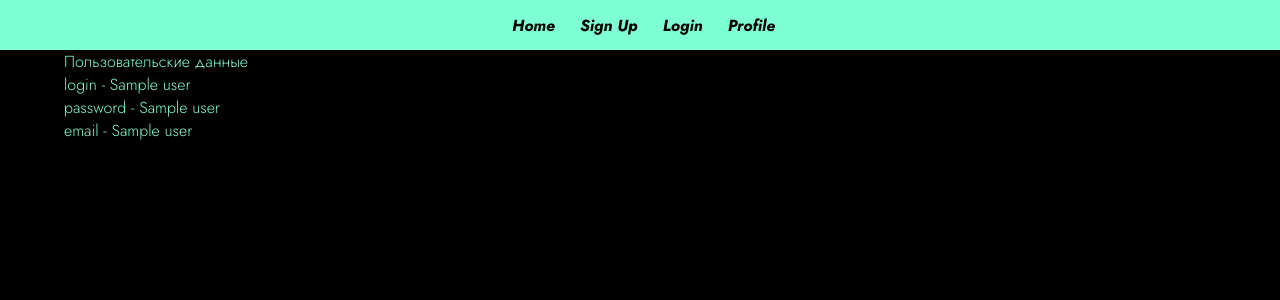
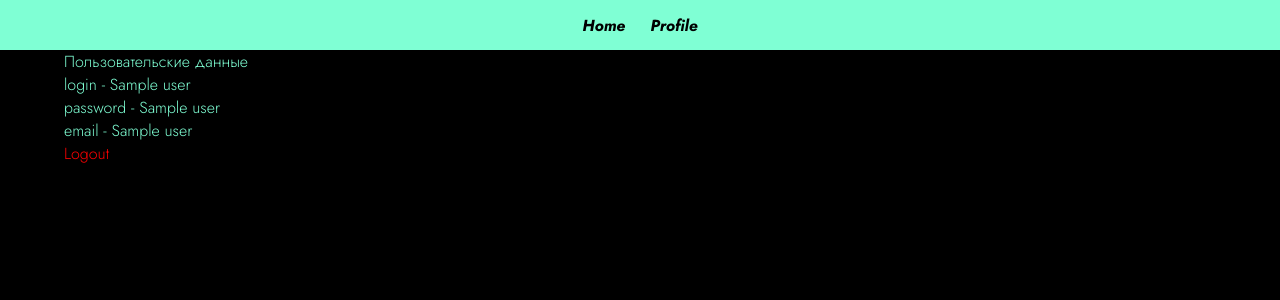
Before and after one commit to sslinNn/AuthForm, a Flask app: page /profile in a window 1280 px wide. Shown: the top 300 px of the page. Run offline with Flask 3, Linux system fonts and the light colour scheme; a user stored in the database is signed in; a database or web service that is not in the repository returns one stand-in record (values such as "Sample title"); some libraries are stand-ins or nearby versions.

Commit message:
add logout button fix some css + html shit

```diff
--- a/web/app.py
+++ b/web/app.py
@@ -26,6 +26,9 @@ def home():
 
 @app.route('/signup', methods=['POST', 'GET'])
 def signup():
+    if request.method == 'GET':
+        if current_user.is_authenticated:
+            return redirect(url_for('profile'))
     if request.method == 'POST':
         user = User(login=request.form['login'],
                     email=request.form['email'],
@@ -66,6 +69,9 @@ def signup():
 
 @app.route('/login', methods=['GET', 'POST'])
 def login():
+    if request.method == 'GET':
+        if current_user.is_authenticated:
+            return redirect(url_for('profile'))
     if request.method == 'POST':
         user = dbController.get_user_by_username(request.form['username'].lower())
         if user and check_password_hash(user[3], request.form['password']):
@@ -87,6 +93,12 @@ def profile():
 
     return render_template('profile.html', user=user)
 
+@app.route('/logout/')
+@login_required
+def logout():
+    logout_user()
+    return redirect(url_for('login'))
+
 @app.errorhandler(404)
 def pageNot(error):
     return render_template('error.html', error=error)
--- a/web/static/css/style.css
+++ b/web/static/css/style.css
@@ -16,9 +16,9 @@ header{
     background-color: aquamarine;
     display: flex;
     flex-direction: row;
-    justify-content: flex-start;
-    padding-left: 40%;
+    justify-content: center;
     align-items: center;
+
     gap: 25px;
     font-family: 'Jost';
     font-weight: 700;
--- a/web/templates/base.html
+++ b/web/templates/base.html
@@ -15,10 +15,16 @@
 <body>
     <header>
         <!-- <div class="shit"> -->
-        <p><a href="{{ url_for ('home') }}">Home</a></p>
-        <p><a href="{{ url_for ('signup') }}">Sign Up</a></p>
-        <p><a href="{{ url_for ('login') }}">Login</a></p>
-        <p><a href="{{ url_for ('profile') }}">Profile</a></p>
+        {% if current_user.is_authenticated %}
+            <p><a href="{{ url_for ('home') }}">Home</a></p>
+            <p><a href="{{ url_for ('profile') }}">Profile</a></p>
+        {% endif %}
+
+        {% if current_user.is_authenticated == False%}
+            <p><a href="{{ url_for ('signup') }}">Sign Up</a></p>
+            <p><a href="{{ url_for ('login') }}">Login</a></p>
+        {% endif %}
+
         <!-- </div> -->
     </header>
 {% block body %}
--- a/web/templates/profile.html
+++ b/web/templates/profile.html
@@ -12,5 +12,6 @@ Profile
     {% for key, data in user.items() %}
         <p> {{ key }} - {{data}}</p>
     {% endfor %}
+    <p><a href="{{ url_for('logout') }}" style="color: red">Logout</a></p>
 </div>
 {% endblock %}
```
Also changed, not shown: web/test.py (added, +12 -0 lines).
